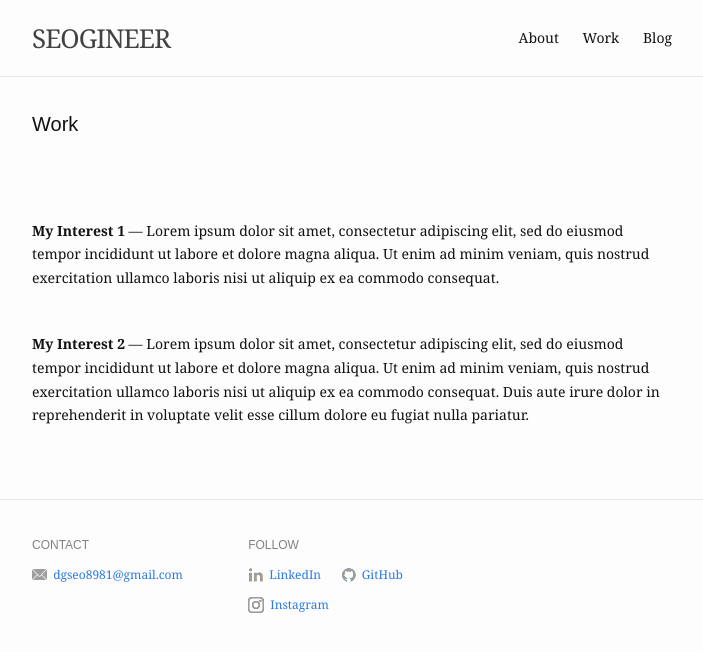
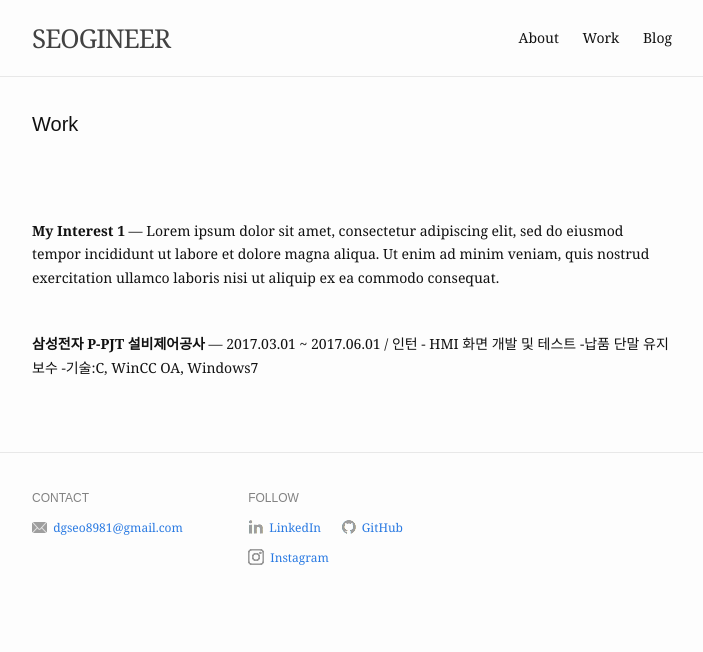
Before and after one commit to seogineer/seogineer.github.io, a Jekyll site: the page built from work.md, in a window 1280 px wide. Shown: the top 652 px of the page, without its empty margins (288-991 px from the left). Built offline with Jekyll 4.4.1, drawn with Linux system fonts in a browser that asks for light colours.

Commit message:
2020-11-28

```diff
--- a/work.md
+++ b/work.md
@@ -8,11 +8,11 @@
       # src: /assets/img/work/water.png
       # alt: water
     description: Lorem ipsum dolor sit amet, consectetur adipiscing elit, sed do eiusmod tempor incididunt ut labore et dolore magna aliqua. Ut enim ad minim veniam, quis nostrud exercitation ullamco laboris nisi ut aliquip ex ea commodo consequat.
-  - title: My Interest 2
+  - title: 삼성전자 P-PJT 설비제어공사
     # image:
       # src: /assets/img/work/sand.png
       # alt: sand
-    description: Lorem ipsum dolor sit amet, consectetur adipiscing elit, sed do eiusmod tempor incididunt ut labore et dolore magna aliqua. Ut enim ad minim veniam, quis nostrud exercitation ullamco laboris nisi ut aliquip ex ea commodo consequat. Duis aute irure dolor in reprehenderit in voluptate velit esse cillum dolore eu fugiat nulla pariatur.
+    description: 2017.03.01 ~ 2017.06.01 / 인턴   - HMI 화면 개발 및 테스트   -납품 단말 유지보수   -기술:C, WinCC OA, Windows7
 ---
 <br />
 <br />
```
